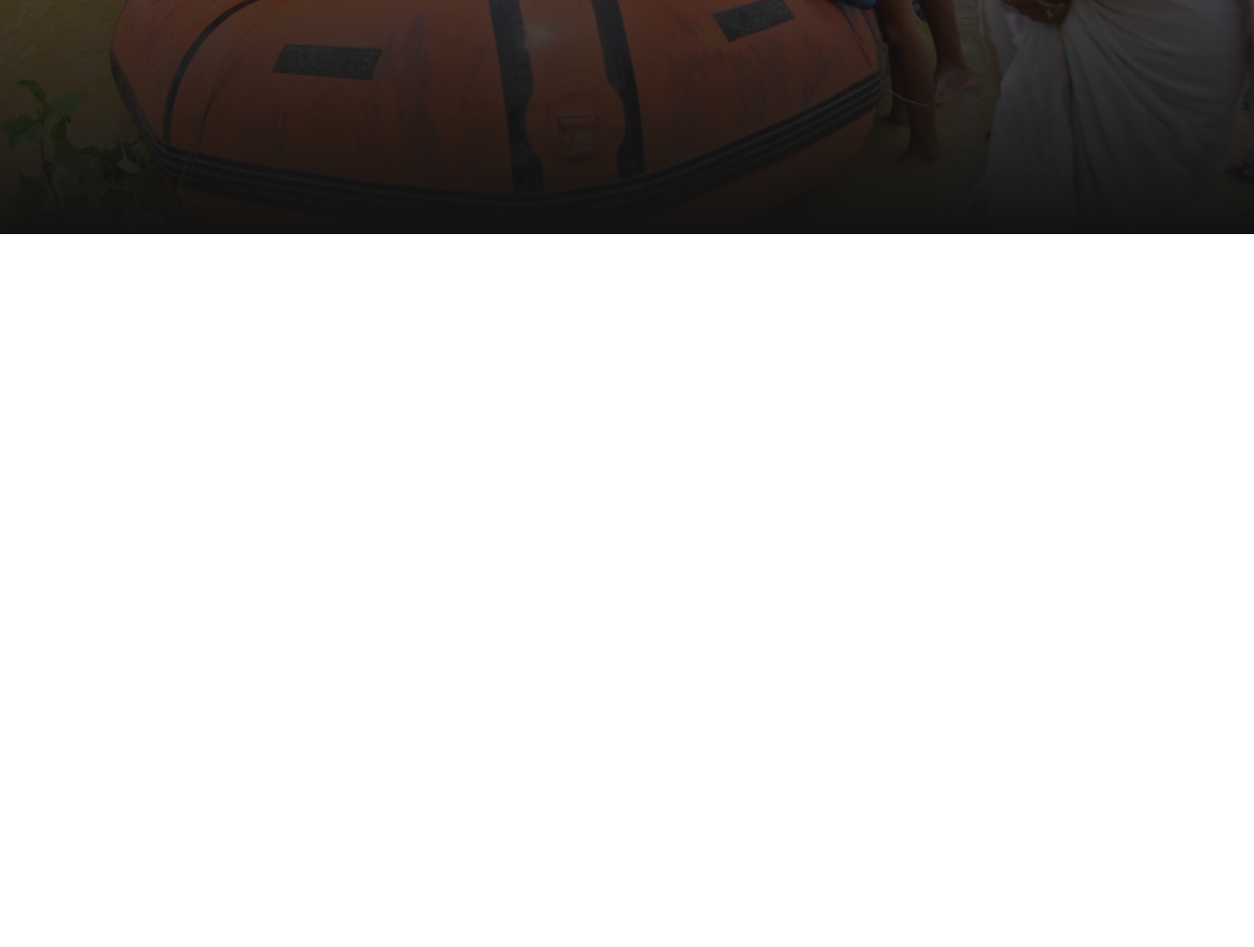
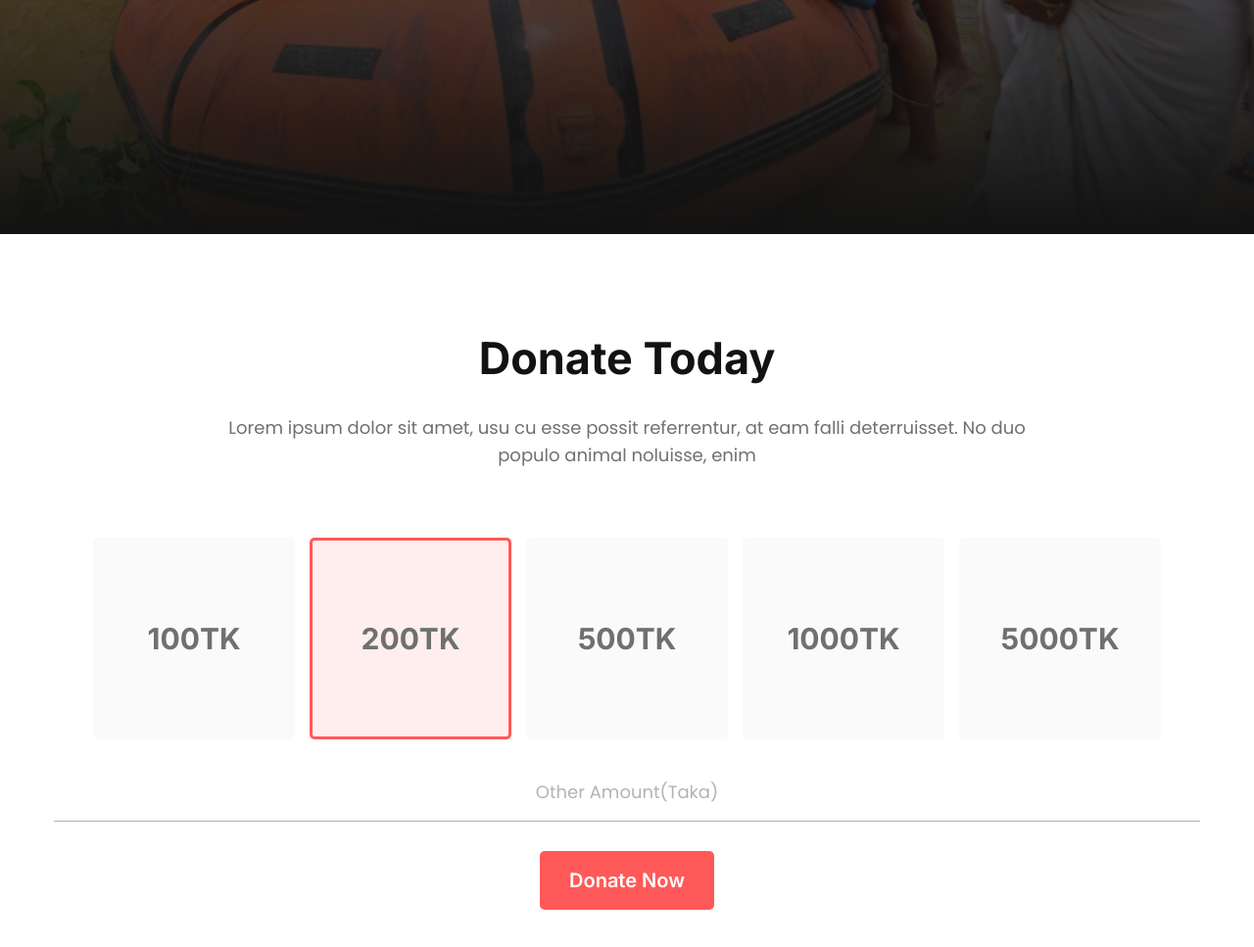
Before and after one commit to Rafibd500/donate-today, a plain HTML site: page index.html in a window 1280 px wide. Shown: the part 675-1642 px from the top of the page at 98% size. Before the commit the page ends 914 px from the top, so only its background shows below. Drawn offline with Linux system fonts and the light colour scheme.

Commit message:
donate part done

```diff
--- a/css/style.css
+++ b/css/style.css
@@ -54,7 +54,7 @@ a{
 }
 #banner h3{
     color: #ffffff;
-    font-family: Inter;
+    font-family: 'Inter', sans-serif;
     font-size: 65px;
     font-weight: 700;
     line-height: 79px;
@@ -63,22 +63,22 @@ a{
 }
 #banner p{
     color: #ffffff;
-    font-family: Poppins;
+    font-family: 'Poppins', sans-serif;
     font-size: 18px;
     font-weight: 400;
     line-height: 28px;
     letter-spacing: 0px;
     padding: 20px 0px;
 }
-#banner a{
+.common__btn{
     color: #ffffff;
-    font-family: Inter;
+    font-family: 'Inter', sans-serif;
     font-size: 20px;
     font-weight: 600;
     line-height: 24px;
     letter-spacing: 0px;
     display: inline-block;
-    width: 170px;
+    padding: 0px 30px;
     line-height: 60px;
     text-align: center;
     background-color: #FF5959;
@@ -89,3 +89,96 @@ a{
     -o-border-radius: 5px;
 }
 /* banner part end */
+
+/* donate part start */
+#donate{
+    padding: 100px 0px;
+
+}
+
+.common__head{
+    padding: 0px 150px;
+}
+.common__head h3{
+    color: #121212;
+    font-family: 'Inter', sans-serif;
+    font-size: 45px;
+    font-weight: 700;
+    line-height: 54px;
+    letter-spacing: 0px;
+    text-align: center;
+}
+.common__head p{
+    color: #707070;
+    font-family: Poppins;
+    font-size: 18px;
+    font-weight: 400;
+    line-height: 28px;
+    letter-spacing: 0px;
+    text-align: center;
+    padding: 30px 0px;
+
+}
+.donate__amount{
+    display: flex;
+    justify-content: space-between;
+    padding: 40px;
+}
+.donate__amount .amount__item{
+    width: 200px;
+    height: 200px;
+    text-align: center;
+    background-color: #fafafa;
+    display: flex;
+    justify-content: center;
+    align-items: center;
+    border-radius: 5px;
+    -webkit-border-radius: 5px;
+    -moz-border-radius: 5px;
+    -ms-border-radius: 5px;
+    -o-border-radius: 5px;
+    border: 3px solid#fafafa;
+    transition: all linear .3s;
+    -webkit-transition: all linear .3s;
+    -moz-transition: all linear .3s;
+    -ms-transition: all linear .3s;
+    -o-transition: all linear .3s;
+}
+.donate__amount .amount__item:hover{
+    background-color: #ffeeee;
+    border: 3px solid #ff5959;
+    cursor: pointer;
+}
+.donate__amount .amount__item.active{
+    background-color: #ffeeee;
+    border: 3px solid #ff5959;
+    cursor: pointer;
+}
+.donate__amount .amount__item h4{
+    color: #707070;
+    font-family: 'Inter', sans-serif;
+    font-size: 30px;
+    font-weight: 700;
+    line-height: 36px;
+    letter-spacing: 0px;
+
+}
+.other__amount{
+    border-bottom: 1px solid #b3b3b3;
+    padding-bottom: 15px;
+}
+.other__amount h4{
+    color: #b3b3b3;
+    font-family: 'Poppins', sans-serif;
+    font-size: 18px;
+    font-weight: 400;
+    line-height: 28px;
+    letter-spacing: 0px;
+    text-align: center;
+
+}
+.donate__btn{
+    text-align: center;
+    margin-top: 30px;
+}
+/* donate part end */
--- a/index.html
+++ b/index.html
@@ -21,9 +21,42 @@
                 <h3>Let’s Help Those Who Are More In Need</h3>
                 <p>Lorem ipsum dolor sit amet, usu cu esse possit referrentur, at eam falli deterruisset. No duo populo animal noluisse,
                 enim</p>
-                <a href="#">Donate Now</a>
+                <a href="#" class="common__btn">Donate Now</a>
             </div>
         </div>
     </section>
+    <section id="donate">
+        <div class="container">
+            <div class="common__head">
+                <h3>Donate Today</h3>
+                <p>Lorem ipsum dolor sit amet, usu cu esse possit referrentur, at eam falli deterruisset. No duo populo animal noluisse,
+                enim</p>
+            </div>
+            <div class="donate__amount">
+                <div class="amount__item">
+                    <h4>100TK</h4>
+                </div>
+                <div class="amount__item active">
+                    <h4>200TK</h4>
+                </div>
+                <div class="amount__item">
+                    <h4>500TK</h4>
+                </div>
+                <div class="amount__item">
+                    <h4>1000TK</h4>
+                </div>
+                <div class="amount__item">
+                    <h4>5000TK</h4>
+                </div>
+            </div>
+            <div class="other__amount">
+                <h4>Other Amount(Taka)</h4>
+            </div>
+            <div class="donate__btn">
+                <a href="#" class="common__btn ">Donate Now</a>
+            </div>
+        </div>
+    </section>
+
 </body>
 </html>
```
